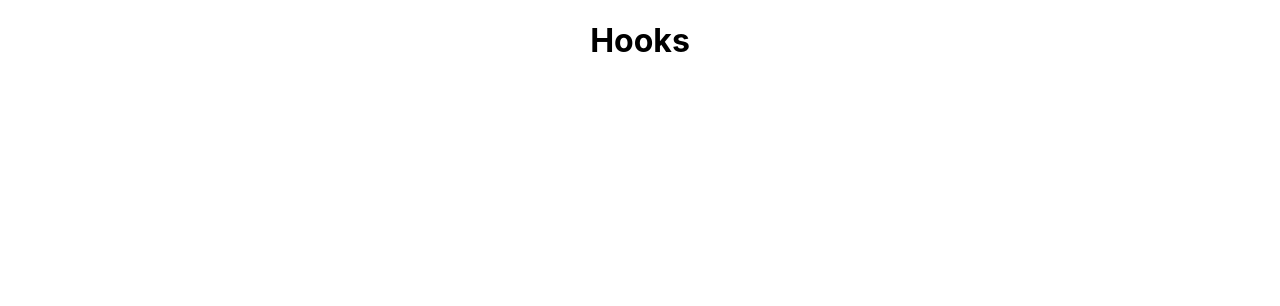
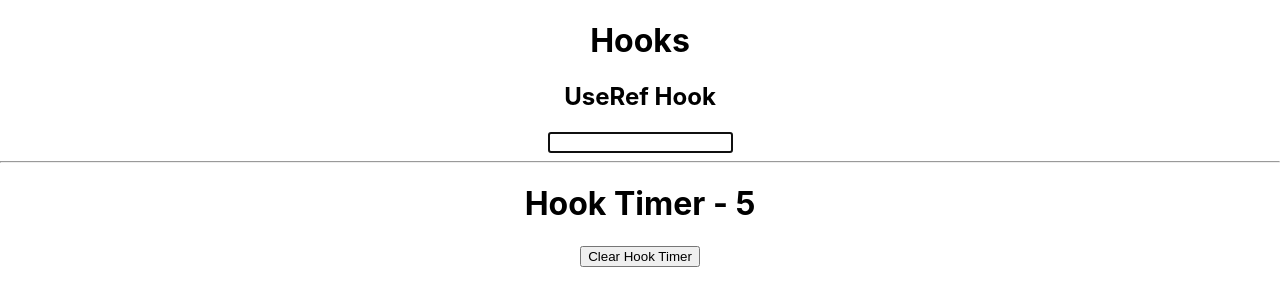
Before and after one commit to praba13/react-hooks, a React (Create React App) app: page / in a window 1280 px wide. Shown: the top 306 px of the page. Built offline with nearby package versions, Linux system fonts and the light colour scheme; the HTML template or start-up script is replaced by a standard one.

Commit message:
refresh useRef

```diff
--- a/src/App.js
+++ b/src/App.js
@@ -1,9 +1,11 @@
 import './App.css';
+import FocusInput from './hooks/useRefhooks/FocusInput';
 
 function App() {
   return (
     <div className='App'>
       <h1>Hooks</h1>
+      <FocusInput />
     </div>
   );
 }
--- /dev/null
+++ b/src/hooks/useRefhooks/FocusInput.jsx
@@ -0,0 +1,37 @@
+import { useEffect, useRef, useState } from 'react';
+
+const FocusInput = () => {
+    const inputRef = useRef(null);
+    const intervalRef = useRef();
+    const [timer, setTimer] = useState(0);
+
+    useEffect(() => {
+        inputRef.current.focus();
+    }, []);
+
+    useEffect(() => {
+        intervalRef.current = setInterval(() => {
+            setTimer(prevTimer => prevTimer + 1);
+        }, 1000);
+        return () => {
+            clearInterval(intervalRef.current);
+        };
+    }, []);
+
+    return (
+        <>
+            <div>
+                <h2>UseRef Hook</h2>
+                <input type="text" ref={inputRef} />
+            </div>
+            <hr />
+            <div>
+                <h1>Hook Timer - {timer}</h1>
+                <button onClick={() => clearInterval(intervalRef.current)}>Clear Hook Timer</button>
+            </div>
+        </>
+
+    );
+};
+
+export default FocusInput;
```
